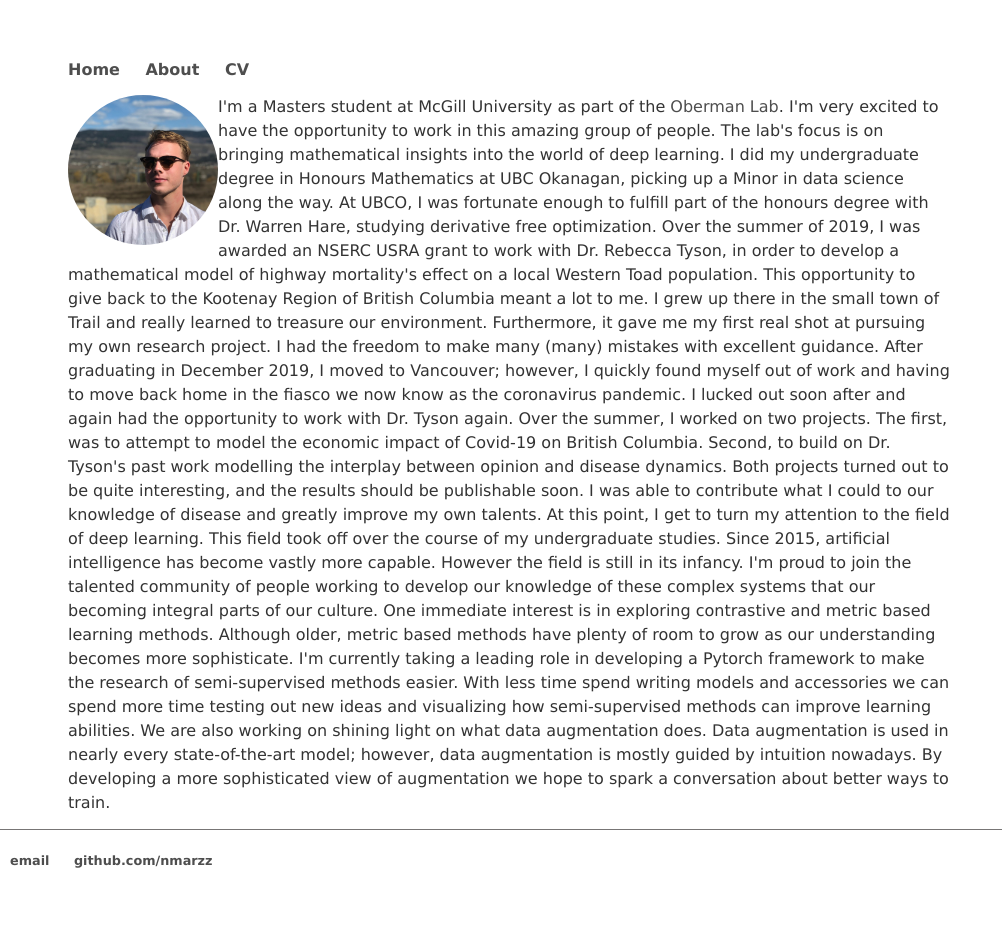
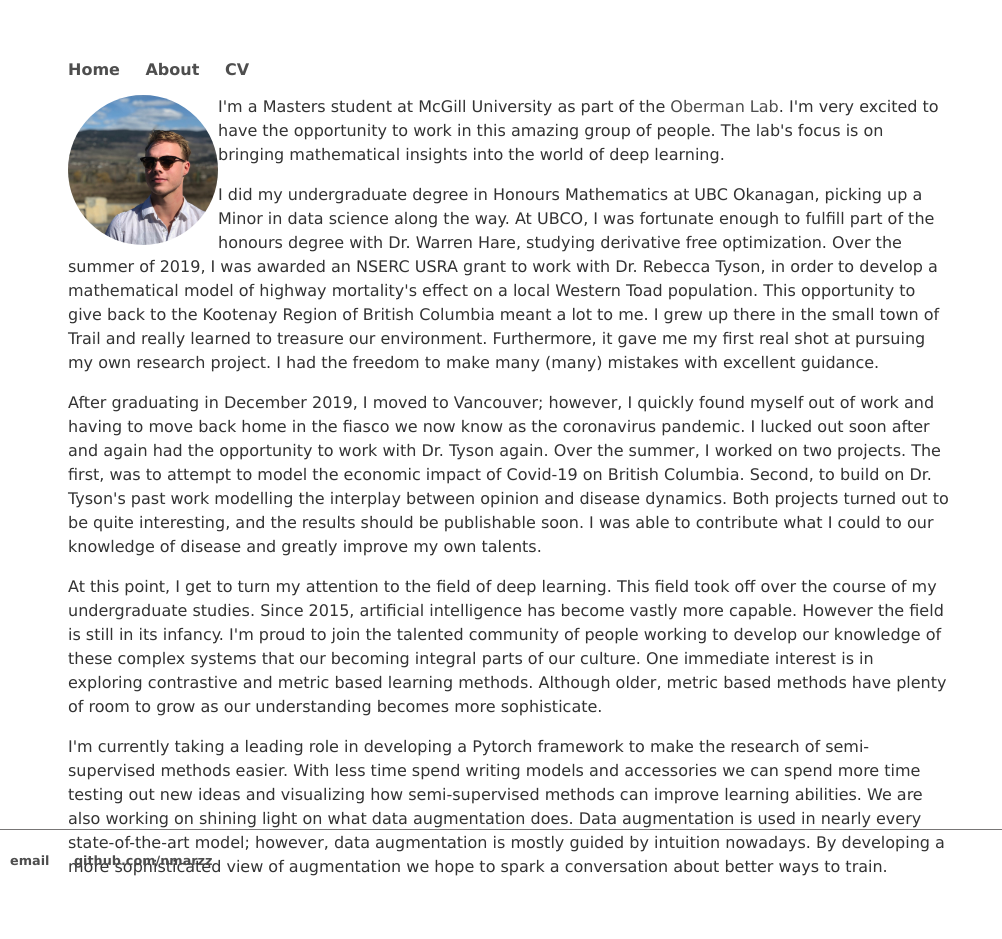
Before and after one commit to nmarzz/nmarzz.github.io, a Jekyll site: the page built from about.html, in a window 1280 px wide. Shown: the whole page, without its empty margins (0-1002 px from the left). Built offline with Jekyll 4.4.1, drawn with Linux system fonts in a browser that asks for light colours; before the commit the page ends 900 px from its top, so only the background shows below that.

Commit message:
abouting

```diff
--- a/about.html
+++ b/about.html
@@ -9,29 +9,31 @@ title: About me
 <p>
 I'm a Masters student at McGill University as part of the <a href="https:/www.adamoberman.net/oberman-lab.html">Oberman Lab</a>.
 I'm very excited to have the opportunity to work in this amazing group of people. The lab's focus is on bringing mathematical insights
-into the world of deep learning.
+into the world of deep learning.</p>
 
+<p>
 I did my undergraduate degree in Honours Mathematics at UBC Okanagan, picking up a Minor in data science along the way. At UBCO,
 I was fortunate enough to fulfill part of the honours degree with Dr. Warren Hare, studying derivative free optimization. Over the summer
 of 2019, I was awarded an NSERC USRA grant to work with Dr. Rebecca Tyson, in order to develop a mathematical model of highway mortality's effect on a local Western Toad population.
 This opportunity to give back to the Kootenay Region of British Columbia meant a lot to me. I grew up there in the small town of Trail and really
 learned to treasure our environment. Furthermore, it gave me my first real shot at pursuing my own research project. I had the freedom to make many (many) mistakes
-with excellent guidance.
+with excellent guidance.</p>
 
+<p>
 After graduating in December 2019, I moved to Vancouver; however, I quickly found myself out of work and having to move back home in the fiasco
 we now know as the coronavirus pandemic. I lucked out soon after and again had the opportunity to work with Dr. Tyson again. Over the summer, I worked on
 two projects. The first, was to attempt to model the economic impact of Covid-19 on British Columbia. Second, to build on Dr. Tyson's past work modelling
 the interplay between opinion and disease dynamics. Both projects turned out to be quite interesting, and the results should be publishable soon. I was able to contribute what I could to our
-knowledge of disease and greatly improve my own talents.
+knowledge of disease and greatly improve my own talents.</p>
 
+<p>
 At this point, I get to turn my attention to the field of deep learning. This field took off over the course of my undergraduate studies. Since 2015, artificial intelligence
 has become vastly more capable. However the field is still in its infancy. I'm proud to join the talented community of people working to develop our knowledge of these complex systems
 that our becoming integral parts of our culture. One immediate interest is in exploring contrastive and metric based learning methods. Although older, metric based methods have plenty of room to
-grow as our understanding becomes more sophisticate.
+grow as our understanding becomes more sophisticate.</p>
 
+<p>
 I'm currently taking a leading role in developing a Pytorch framework to make the research of semi-supervised methods easier. With less time spend writing models and accessories
 we can spend more time testing out new ideas and visualizing how semi-supervised methods can improve learning abilities. We are also working on shining light on what
 data augmentation does. Data augmentation is used in nearly every state-of-the-art model; however, data augmentation is mostly guided by intuition nowadays. By developing a more sophisticated
-view of augmentation we hope to spark a conversation about better ways to train.
-
-</p>
+view of augmentation we hope to spark a conversation about better ways to train.</p>
```
